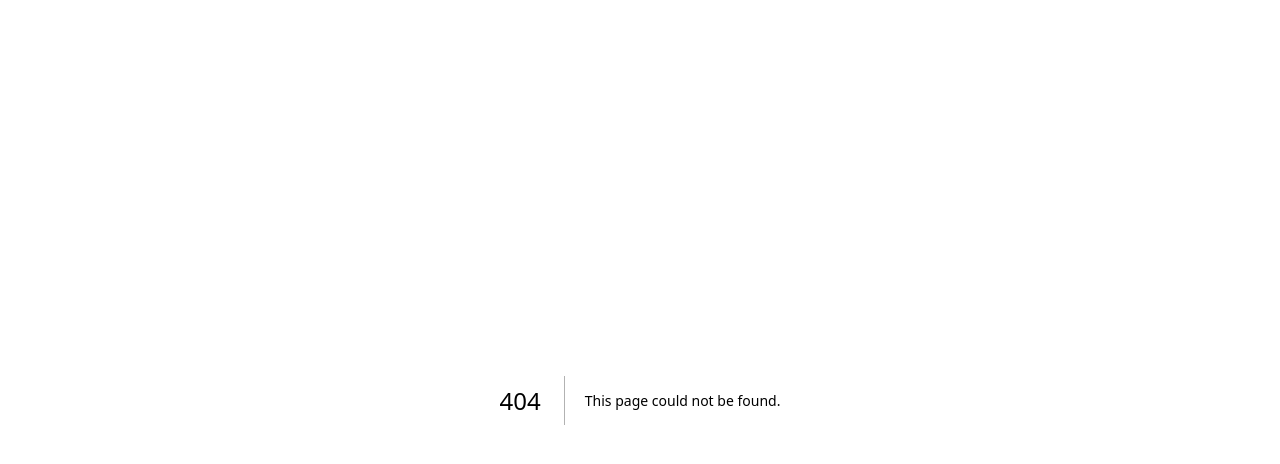
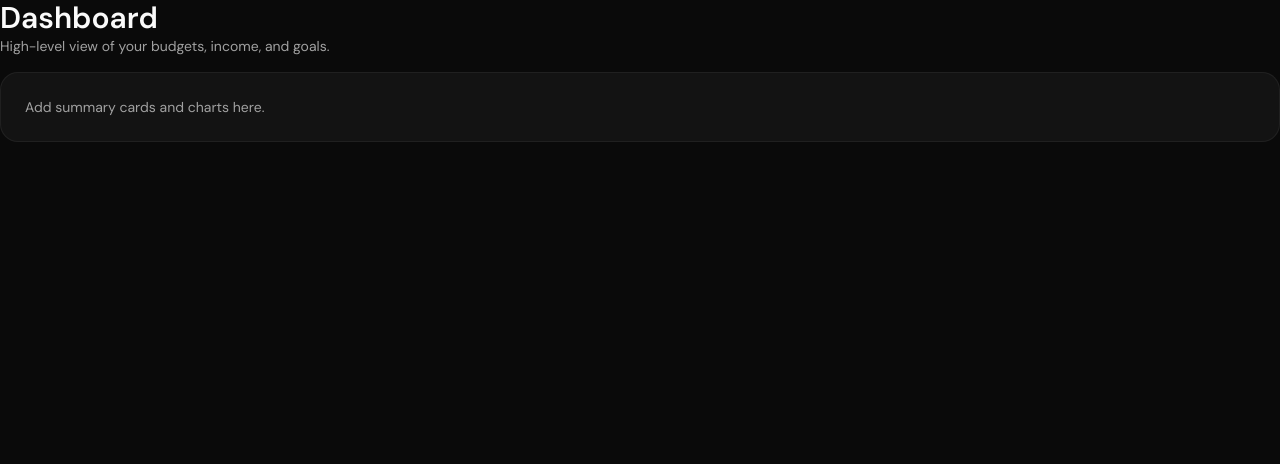
Before and after one commit to kajugadaniels/budgetify-app, a Next.js app: page /dashboard in a window 1280 px wide. Before the commit this address had no page. Shown: the top 464 px of the page. Built offline with nearby package versions, Linux system fonts and the light colour scheme.

Commit message:
Restore dashboard page at top-level app route

```diff
--- /dev/null
+++ b/src/app/dashboard/page.tsx
@@ -0,0 +1,15 @@
+export default function DashboardPage() {
+    return (
+        <div className="space-y-4">
+            <div>
+                <h1 className="text-3xl font-semibold">Dashboard</h1>
+                <p className="text-sm text-muted-foreground">
+                    High-level view of your budgets, income, and goals.
+                </p>
+            </div>
+            <div className="rounded-2xl border border-border/60 bg-card/70 p-6 text-sm text-muted-foreground">
+                Add summary cards and charts here.
+            </div>
+        </div>
+    );
+}
```
